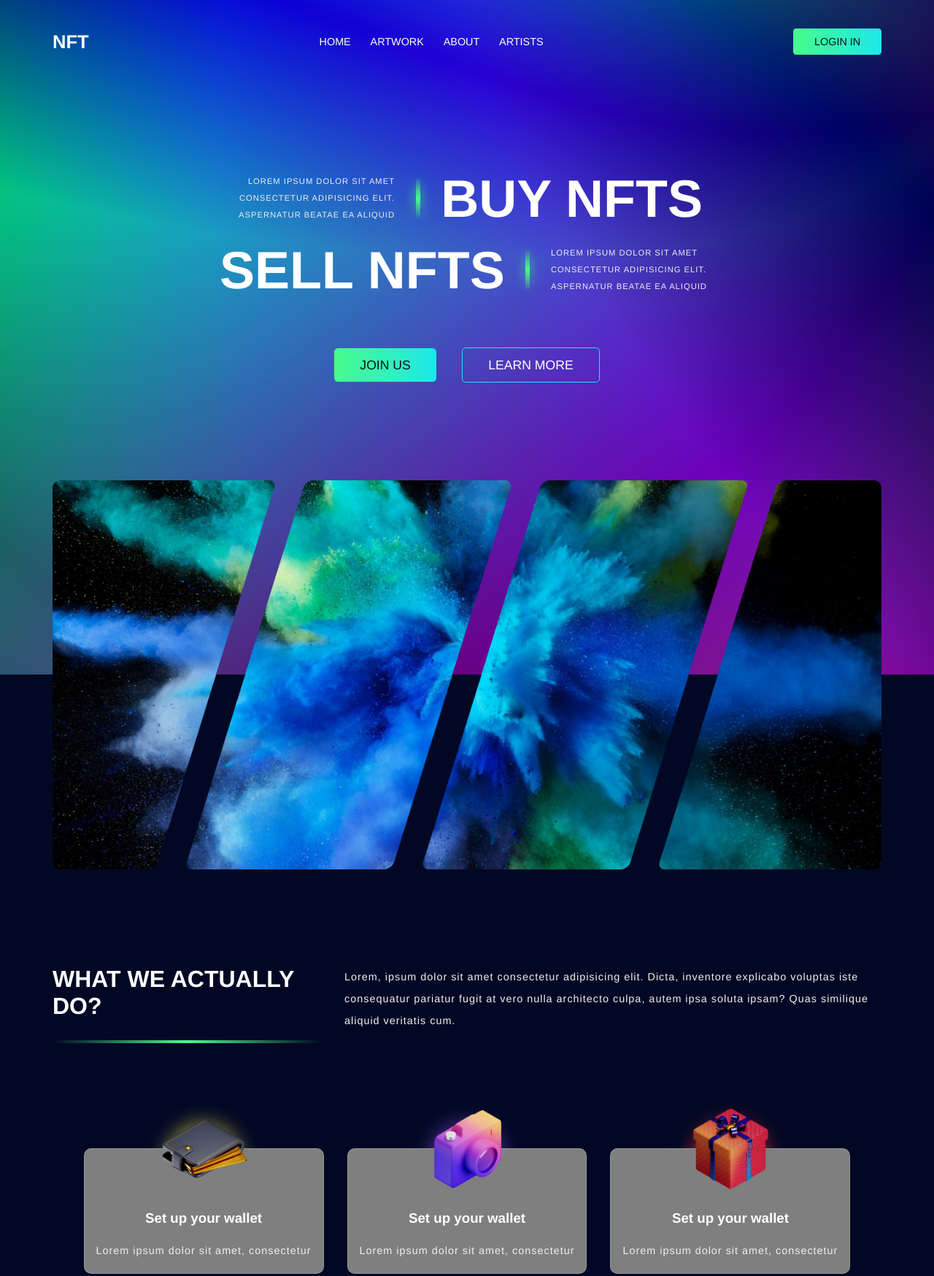
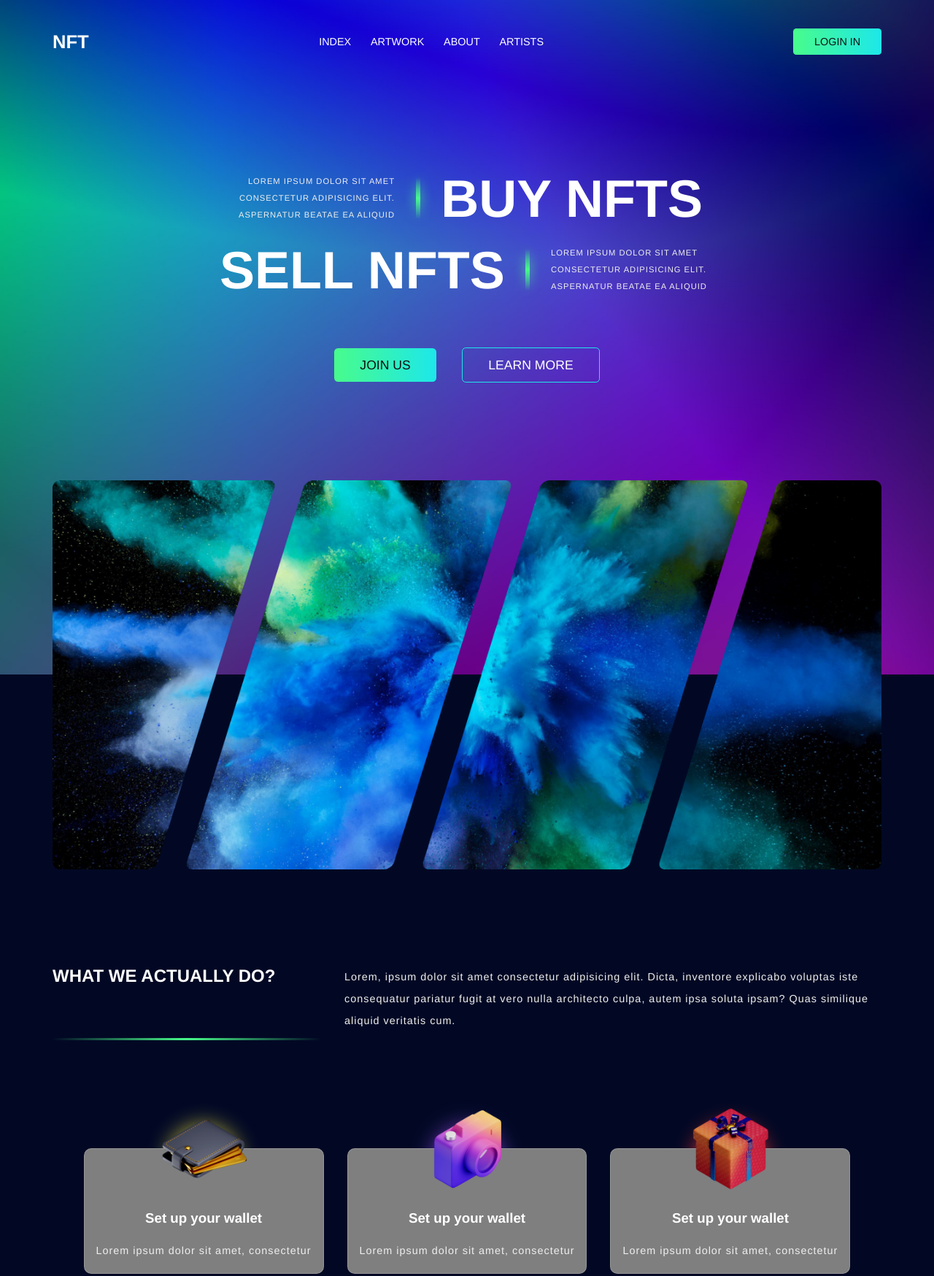
Before and after one commit to hamzaxezzat/NFT-Market, a plain HTML site: page index.html in a window 1280 px wide. Shown: the top 1748 px of the page at 73% size. Drawn offline with Linux system fonts and the light colour scheme.

Commit message:
Change Header
Modify font size
Modify Home => Index

```diff
--- a/index.html
+++ b/index.html
@@ -14,7 +14,7 @@
                 <nav>
                     <a href="index.html" class="brand">NFT</a>
                     <ul class="menu">
-                        <li><a href="#">Home</a></li>
+                        <li><a href="#">Index</a></li>
                         <li><a href="#">Artwork</a></li>
                         <li><a href="#">About</a></li>
                         <li><a href="#">Artists</a></li>
--- a/style.css
+++ b/style.css
@@ -21,7 +21,7 @@ h2 {
     text-transform: uppercase;
 }
 h2 {
-    font-size: 2em;
+    font-size: 1.5em;
     position: relative;
     display: inline-block;
 }
@@ -30,7 +30,7 @@ h2:not(.explore h2, .trial h2, footer h2)::before,
     content: "";
     background: linear-gradient(
         90deg,
-        rgba(72, 252, 139, 0) 0%,
+        rgba(88, 252, 139, 0) 0%,
         #48fc8b 50%,
         rgba(72, 252, 139, 0) 100%
     );
```
